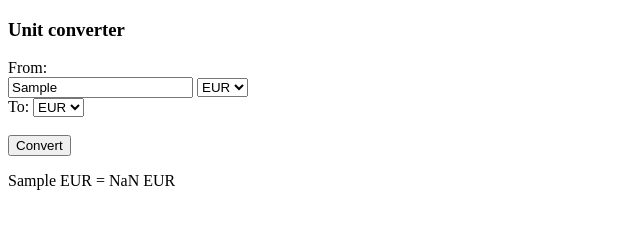
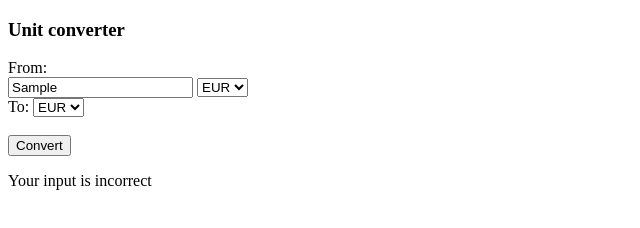
Before and after one commit to gutproject/app, a plain HTML site: page index.html in a window 1280 px wide. Both pictures are taken after typing "Sample" into the empty fields and a click on the button "Convert". Shown: the full height of the page, 0-640 px from the left. Drawn offline with Linux system fonts and the light colour scheme.

Commit message:
fixed input bug

```diff
--- a/index.html
+++ b/index.html
@@ -28,6 +28,7 @@
 			var currencyTypeFrom = document.getElementById("currencyTypeFrom").value;
 			var currencyTypeTo = document.getElementById("currencyTypeTo").value;
 			var n = parseFloat(valueCurrency);
+			if (!isNaN(n)) {
 			var ONE_EURO = 4.55;
 			if (currencyTypeFrom == "EUR" && currencyTypeTo == "PLN")
 				n *= ONE_EURO;
@@ -35,6 +36,10 @@
 				n /= ONE_EURO;
 			var output = valueCurrency + " " + currencyTypeFrom + " = " + n.toFixed(2) + " " + currencyTypeTo;
 			document.getElementById("result").innerHTML = output;
+			}
+			else {
+			document.getElementById("result").innerHTML = "Your input is incorrect";
+			}
 		}
 		</script>
 	</body>
```
